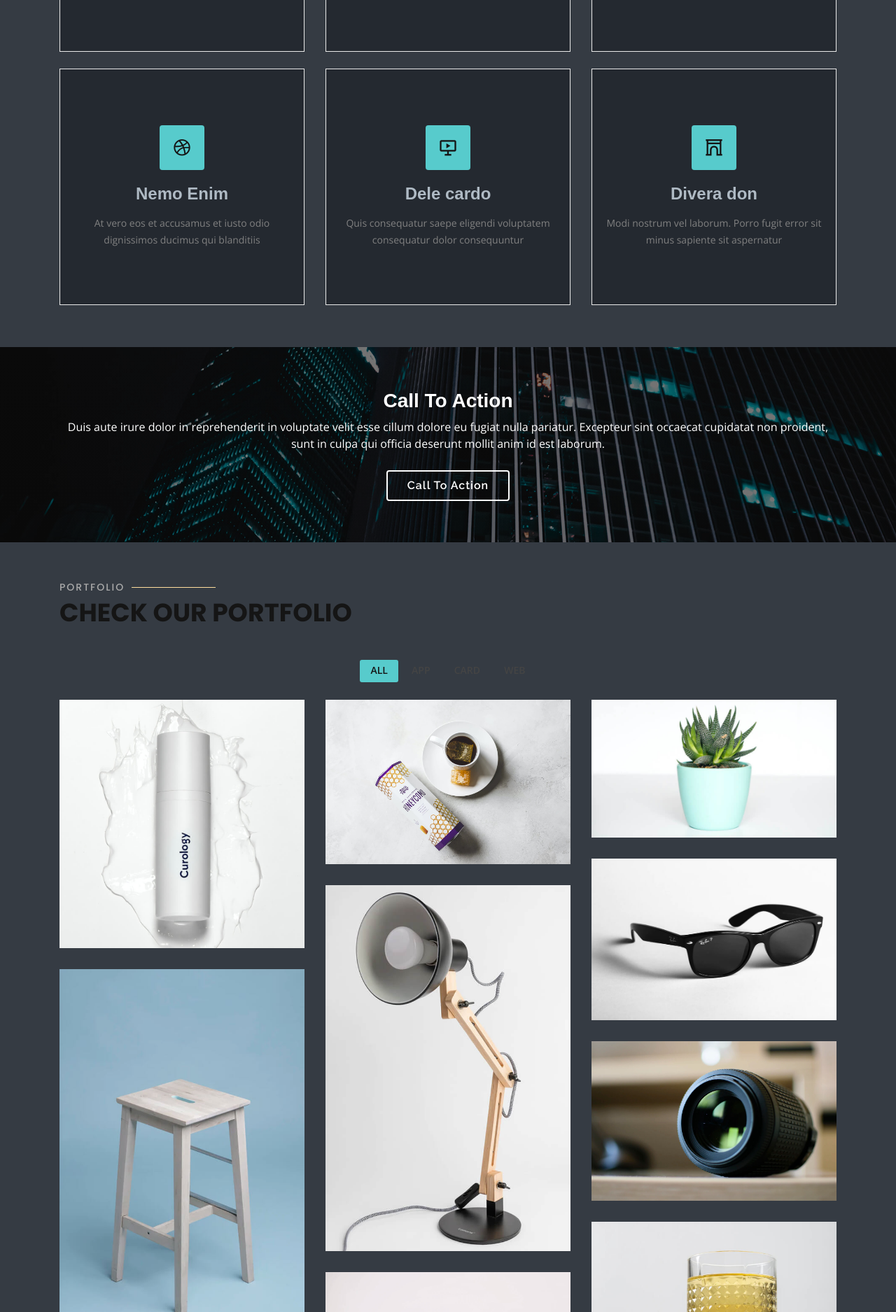
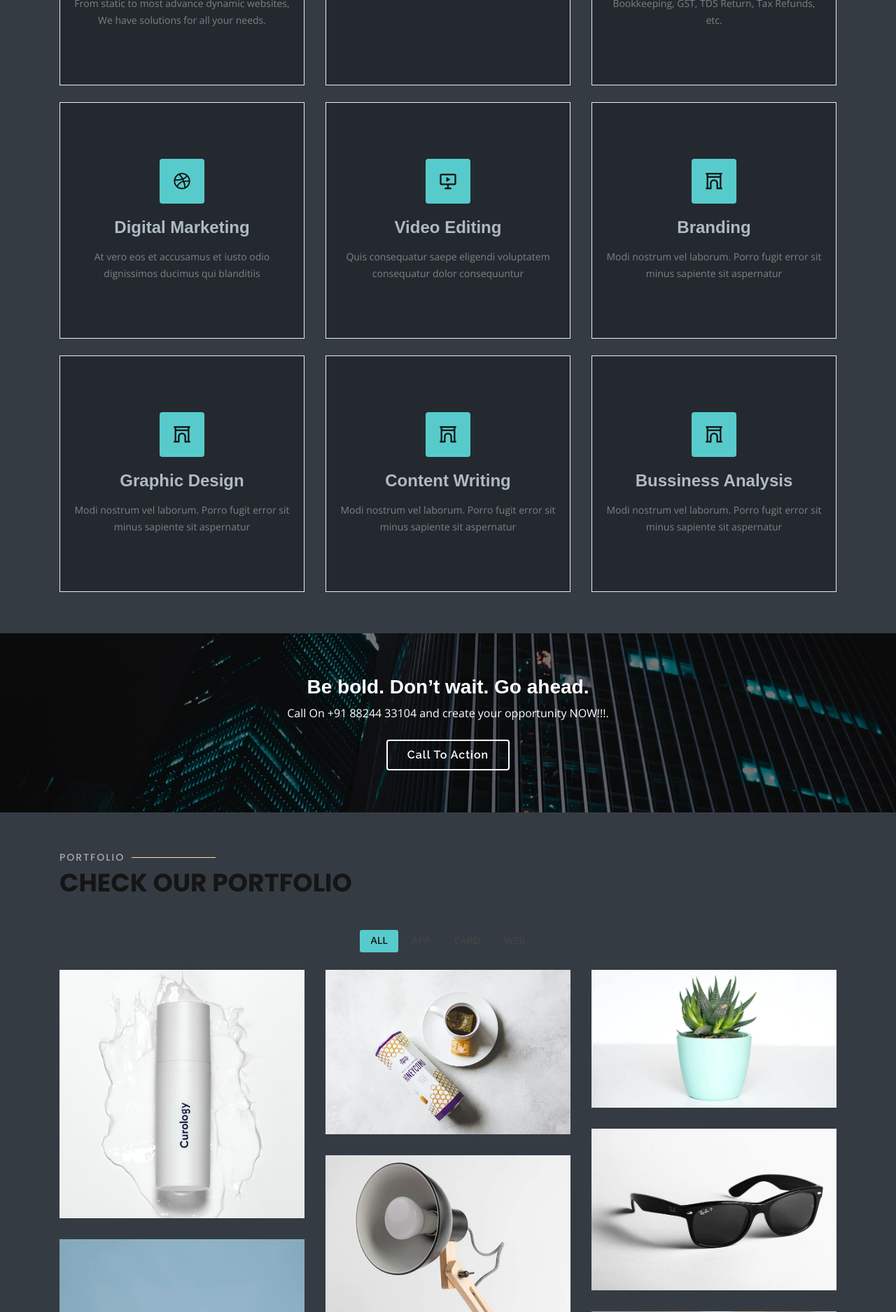
Before and after one commit to Dkgiri619/Final, a Django app: page / in a window 1280 px wide. Shown: the part 2448-4323 px from the top of the page at 70% size. Run offline with Django 3.2, Linux system fonts and the light colour scheme; some libraries are stand-ins or nearby versions.

Commit message:
home almost done

```diff
--- a/templates/index.html
+++ b/templates/index.html
@@ -115,12 +115,12 @@
 
                <i class="bx bx-receipt"></i>
 
-              <h4>innovative & creative approach</h4>
+               <h4>Innovative & Creative Approach</h4>
                <p>We have designed a comprehensive approach, which is aligned to the needs of our clien</p>
              </div>
              <div class="icon-box mt-5" data-aos="zoom-in" data-aos-delay="150">
                <i class="bx bx-cube-alt"></i>
-              <h4>Readily available</h4>
+               <h4>Readily Available</h4>
                <p>Whether it is a client in need or else a student in distress we are always available like a back-bone
              to our connections in the thickest and thins of any situation.</p>
              </div>
@@ -131,7 +131,7 @@
              </div> -->
              <div class="icon-box mt-5" data-aos="zoom-in" data-aos-delay="150">
                <i class="bx bx-shield"></i>
-              <h4>relationship-oriented</h4>
+               <h4>Relationship-Oriented</h4>
                                <p>We believe in growing stronger and moving forward with our community with each higher step that
                we take towards our mutual goals.</p>
              </div>
@@ -155,14 +155,14 @@
              <div class="icon-box">
                <div class="icon"><i class="bx bx-world"></i></div>
                <h4><a href="">Web Development</a></h4>
-              <p>Voluptatum deleniti atque corrupti quos dolores et quas molestias excepturi</p>
+               <p><p>We are pioneer in developing SEO Websites, Website Designing, and Website maintainence. From static to most advance dynamic websites, We have solutions for all your needs.</p></p>
              </div>
            </div>
 
            <div class="col-lg-4 col-md-6 d-flex align-items-stretch mt-4 mt-md-0" data-aos="zoom-in" data-aos-delay="200">
              <div class="icon-box">
-              <div class="icon"><i class="bx bx-file"></i></div>
-              <h4><a href="">Sed ut perspiciatis</a></h4>
+               <div class="icon"> <img src="{% static 'assets/img/icon30.png' %}" alt=""> </div>
+               <h4><a href="">App Development</a></h4>
                <p>Duis aute irure dolor in reprehenderit in voluptate velit esse cillum dolore</p>
              </div>
            </div>
@@ -170,15 +170,15 @@
            <div class="col-lg-4 col-md-6 d-flex align-items-stretch mt-4 mt-lg-0" data-aos="zoom-in" data-aos-delay="300">
              <div class="icon-box">
                <div class="icon"><i class="bx bx-tachometer"></i></div>
-              <h4><a href="">Magni Dolores</a></h4>
-              <p>Excepteur sint occaecat cupidatat non proident, sunt in culpa qui officia</p>
+               <h4><a href="">Tax Consultancy</a></h4>
+               <p>We, at Lance India offer a full range of accounting and Tax related services. like Bookkeeping, GST, TDS Return, Tax Refunds, etc. </p>
              </div>
            </div>
 
            <div class="col-lg-4 col-md-6 d-flex align-items-stretch mt-4" data-aos="zoom-in" data-aos-delay="100">
              <div class="icon-box">
                <div class="icon"><i class="bx bxl-dribbble" ></i></div>
-              <h4><a href="">Nemo Enim</a></h4>
+               <h4><a href="">Digital Marketing</a></h4>
                <p>At vero eos et accusamus et iusto odio dignissimos ducimus qui blanditiis</p>
              </div>
            </div>
@@ -186,7 +186,7 @@
            <div class="col-lg-4 col-md-6 d-flex align-items-stretch mt-4" data-aos="zoom-in" data-aos-delay="200">
              <div class="icon-box">
                <div class="icon"><i class="bx bx-slideshow"></i></div>
-              <h4><a href="">Dele cardo</a></h4>
+               <h4><a href="">Video Editing</a></h4>
                <p>Quis consequatur saepe eligendi voluptatem consequatur dolor consequuntur</p>
              </div>
            </div>
@@ -194,7 +194,28 @@
            <div class="col-lg-4 col-md-6 d-flex align-items-stretch mt-4" data-aos="zoom-in" data-aos-delay="300">
              <div class="icon-box">
                <div class="icon"><i class="bx bx-arch"></i></div>
-              <h4><a href="">Divera don</a></h4>
+               <h4><a href="">Branding</a></h4>
+               <p>Modi nostrum vel laborum. Porro fugit error sit minus sapiente sit aspernatur</p>
+             </div>
+           </div>
+           <div class="col-lg-4 col-md-6 d-flex align-items-stretch mt-4" data-aos="zoom-in" data-aos-delay="300">
+             <div class="icon-box">
+               <div class="icon"><i class="bx bx-arch"></i></div>
+               <h4><a href="">Graphic Design</a></h4>
+               <p>Modi nostrum vel laborum. Porro fugit error sit minus sapiente sit aspernatur</p>
+             </div>
+           </div>
+           <div class="col-lg-4 col-md-6 d-flex align-items-stretch mt-4" data-aos="zoom-in" data-aos-delay="300">
+             <div class="icon-box">
+               <div class="icon"><i class="bx bx-arch"></i></div>
+               <h4><a href="">Content Writing</a></h4>
+               <p>Modi nostrum vel laborum. Porro fugit error sit minus sapiente sit aspernatur</p>
+             </div>
+           </div>
+           <div class="col-lg-4 col-md-6 d-flex align-items-stretch mt-4" data-aos="zoom-in" data-aos-delay="300">
+             <div class="icon-box">
+               <div class="icon"><i class="bx bx-arch"></i></div>
+               <h4><a href="">Bussiness Analysis </a></h4>
                <p>Modi nostrum vel laborum. Porro fugit error sit minus sapiente sit aspernatur</p>
              </div>
            </div>
@@ -209,9 +230,9 @@
        <div class="container" data-aos="zoom-in">
 
          <div class="text-center">
-          <h3>Call To Action</h3>
-          <p> Duis aute irure dolor in reprehenderit in voluptate velit esse cillum dolore eu fugiat nulla pariatur. Excepteur sint occaecat cupidatat non proident, sunt in culpa qui officia deserunt mollit anim id est laborum.</p>
-          <a class="cta-btn" href="#">Call To Action</a>
+           <h3>Be bold. Don’t wait. Go ahead.</h3>
+           <p> Call On +91 88244 33104 and create your opportunity NOW!!!.</p>
+           <a class="cta-btn" href="tel:+918824433104">Call To Action</a>
          </div>
 
        </div>
@@ -371,57 +392,112 @@
      </section><!-- End Portfolio Section -->
 
      <!-- ======= Counts Section ======= -->
-    <section id="counts" class="counts">
-      <div class="container" data-aos="fade-up">
-
-        <div class="row no-gutters">
-          <div class="image col-xl-5 d-flex align-items-stretch justify-content-center justify-content-lg-start" data-aos="fade-right" data-aos-delay="100"></div>
-          <div class="col-xl-7 pl-0 pl-lg-5 pr-lg-1 d-flex align-items-stretch" data-aos="fade-left" data-aos-delay="100">
-            <div class="content d-flex flex-column justify-content-center">
-              <h3>Voluptatem dignissimos provident quasi</h3>
+   <!-- End Counts Section -->
+   <section class="blog-area section-gap">
+     <div class="container">
+ 	<div class="row">
+         <!-- Boxes de Acoes -->
+     	<div class="col-xs-12 col-sm-6 col-lg-4">
+ 			<div class="box">
+ 				<div class="icon">
+ 					<div class="image"> <img src="" alt=""> </div>
+ 					<div class="info">
+             <br>
+ 						<h3 class="title">Affordable Packages</h3>
  						<p>
-                Lorem ipsum dolor sit amet, consectetur adipiscing elit, sed do eiusmod tempor incididunt ut labore et dolore magna aliqua. Duis aute irure dolor in reprehenderit
+ 					We understand that every customer is different and we take this into account when each new customer comes on board, tailor making our packages where necessary to suit your needs. Our prices are affordable and our work is always carried out to a high quality standard.
  						</p>
-              <div class="row">
-                <div class="col-md-6 d-md-flex align-items-md-stretch">
-                  <div class="count-box">
-                    <i class="icofont-simple-smile"></i>
-                    <span data-toggle="counter-up">65</span>
-                    <p><strong>Happy Clients</strong> consequuntur voluptas nostrum aliquid ipsam architecto ut.</p>
+ 						<div class="more">
+ 							<a href="tel:+918824433104" title="Title Link">
+ 								Know More <i class="fa fa-angle-double-right"></i>
+ 							</a>
+ 						</div>
+ 					</div>
+ 				</div>
+ 				<div class="space"></div>
  			</div>
  		</div>
 
-                <div class="col-md-6 d-md-flex align-items-md-stretch">
-                  <div class="count-box">
-                    <i class="icofont-document-folder"></i>
-                    <span data-toggle="counter-up">85</span>
-                    <p><strong>Projects</strong> adipisci atque cum quia aspernatur totam laudantium et quia dere tan</p>
+         <div class="col-xs-12 col-sm-6 col-lg-4">
+ 			<div class="box">
+ 				<div class="icon">
+ 					<div class="image"><i class="fa fa-flag"></i></div>
+ 					<div class="info"><br>
+ 						<h3 class="title">100% Satisfaction Guarenteed</h3>
+     					<p>We want you to be completely satisfied with our services. We will do whatever it takes to make you happy. No hassles, no problems.</p><br><br><br>
+ 						<div class="more">
+ 							<a href="tel:+918824433104" title="Title Link">
+ 								Know More <i class="fa fa-angle-double-right"></i>
+ 							</a>
+ 						</div>
+ 					</div>
+ 				</div>
+ 				<div class="space"></div>
  			</div>
  		</div>
 
-                <div class="col-md-6 d-md-flex align-items-md-stretch">
-                  <div class="count-box">
-                    <i class="icofont-clock-time"></i>
-                    <span data-toggle="counter-up">12</span>
-                    <p><strong>Years of experience</strong> aut commodi quaerat modi aliquam nam ducimus aut voluptate non vel</p>
+         <div class="col-xs-12 col-sm-6 col-lg-4">
+ 			<div class="box">
+ 				<div class="icon">
+ 					<div class="image"><i class="fa fa-desktop"></i></div>
+ 					<div class="info"><br>
+ 						<h3 class="title">Quick Response</h3>
+     					<p>The phrase “time is money” is as true today as it has always been.We know how valuable your time is and that when you have an idea or question you need to hear from us. We will respond to all requests, queries or actions each and every time.</p><br>
+ 						<div class="more">
+ 							<a href="tel:+918824433104" title="Title Link">
+ 								Know More <i class="fa fa-angle-double-right"></i>
+ 							</a>
+ 						</div>
+ 					</div>
+ 				</div>
+ 				<div class="space"></div>
+ 			</div>
+ 		</div>
+ 		<!-- /Boxes de Acoes -->
+ 	</div>
+ </div>
+      <!-- <div class="container">
+        <div class="row">
+          <div class="col-lg-12">
+            <div class="main_title">
+              <p class="top_text">Our Service <span></span></p>
+              <h2>Why Choose Us? </h2>
+            </div>
           </div>
         </div>
 
-                <div class="col-md-6 d-md-flex align-items-md-stretch">
-                  <div class="count-box">
-                    <i class="icofont-award"></i>
-                    <span data-toggle="counter-up">15</span>
-                    <p><strong>Awards</strong> rerum asperiores dolor alias quo reprehenderit eum et nemo pad der</p>
+        <div class="row">
+          <div class="col-lg-4 col-md-6 mb-4 mb-lg-0">
+            <div class="service_item">
+              <img src="{% static 'img/services/affordable.png' %}" alt="">
+              <h4>Affordable Packages</h4>
+              <p>We understand that every customer is different and we take this into account when each new customer comes on board, tailor making our packages where necessary to suit your needs. Our prices are affordable and our work is always carried out to a high quality standard.</p>
+
+              <a href="#" class="primary_btn2 mt-35">Learn More</a>
+            </div>
+          </div>
+
+          <div class="col-lg-4 col-md-6 mb-4 mb-lg-0">
+            <div class="service_item">
+              <img src="assets/img/satisfied.png" alt="">
+              <h4>100% Satisfaction Guarenteed</h4>
+              <p>We want you to be completely satisfied with our services. We will do whatever it takes to make you happy. No hassles, no problems.</p><br>
+
+              <a href="#" class="primary_btn2 mt-35">Learn More</a>
+            </div>
+          </div>
+
+          <div class="col-lg-4 col-md-6 mb-4 mb-lg-0">
+            <div class="service_item">
+              <img src="{% static 'img/services/time3.png' %}" alt="">
+              <h4>Quick Response</h4>
+              <p>The phrase “time is money” is as true today as it has always been.We know how valuable your time is and that when you have an idea or question you need to hear from us. We will respond to all requests, queries or actions each and every time.</p>
+              <a href="#" class="primary_btn2 mt-35">Learn More</a>
             </div>
           </div>
         </div>
-            </div><!-- End .content-->
-          </div>
-        </div>
-
-      </div>
-    </section><!-- End Counts Section -->
-
+      </div> -->
+    </section>
      <!-- ======= Testimonials Section ======= -->
      <section id="testimonials" class="testimonials">
        <div class="container" data-aos="zoom-in">
@@ -489,7 +565,7 @@
      </section><!-- End Testimonials Section -->
 
      <!-- ======= Team Section ======= -->
-    <section id="team" class="team">
+     <!-- <section id="team" class="team">
        <div class="container" data-aos="fade-up">
 
          <div class="section-title">
@@ -502,7 +578,7 @@
            <div class="col-lg-3 col-md-6 d-flex align-items-stretch">
              <div class="member" data-aos="fade-up" data-aos-delay="100">
                <div class="member-img">
-                <img src="{% static 'assets/img/team/team-1.jpg' %}" class="img-fluid" alt="">
+                 <img src="assets/img/team/team-1.jpg" class="img-fluid" alt="">
                  <div class="social">
                    <a href=""><i class="icofont-twitter"></i></a>
                    <a href=""><i class="icofont-facebook"></i></a>
@@ -520,7 +596,7 @@
            <div class="col-lg-3 col-md-6 d-flex align-items-stretch">
              <div class="member" data-aos="fade-up" data-aos-delay="200">
                <div class="member-img">
-                <img src="{% static 'assets/img/team/team-2.jpg' %}" class="img-fluid" alt="">
+                 <img src="assets/img/team/team-2.jpg" class="img-fluid" alt="">
                  <div class="social">
                    <a href=""><i class="icofont-twitter"></i></a>
                    <a href=""><i class="icofont-facebook"></i></a>
@@ -538,7 +614,7 @@
            <div class="col-lg-3 col-md-6 d-flex align-items-stretch">
              <div class="member" data-aos="fade-up" data-aos-delay="300">
                <div class="member-img">
-                <img src="{% static 'assets/img/team/team-3.jpg' %}" class="img-fluid" alt="">
+                 <img src="assets/img/team/team-3.jpg" class="img-fluid" alt="">
                  <div class="social">
                    <a href=""><i class="icofont-twitter"></i></a>
                    <a href=""><i class="icofont-facebook"></i></a>
@@ -556,7 +632,7 @@
            <div class="col-lg-3 col-md-6 d-flex align-items-stretch">
              <div class="member" data-aos="fade-up" data-aos-delay="400">
                <div class="member-img">
-                <img src="{% static 'assets/img/team/team-4.jpg' %}" class="img-fluid" alt="">
+                 <img src="assets/img/team/team-4.jpg" class="img-fluid" alt="">
                  <div class="social">
                    <a href=""><i class="icofont-twitter"></i></a>
                    <a href=""><i class="icofont-facebook"></i></a>
@@ -574,7 +650,7 @@
          </div>
 
        </div>
-    </section><!-- End Team Section -->
+     </section><!-- End Team Section --> -->
 
      <!-- ======= Contact Section ======= -->
      <section id="contact" class="contact">
@@ -596,19 +672,20 @@
                <div class="address">
                  <i class="icofont-google-map"></i>
                  <h4>Location:</h4>
-                <p>A108 Adam Street, New York, NY 535022</p>
+                 <p>Corporate - BD110, Action Area-1, Newtown, Kolkata-7000156</p><br>
+                 <p>Registered - Stadium Road, Madhunbani, Bihar- 847211</p>
                </div>
 
                <div class="email">
                  <i class="icofont-envelope"></i>
                  <h4>Email:</h4>
-                <p>info@example.com</p>
+                 <p>work4lanceindia@gmail.com.com</p>
                </div>
 
                <div class="phone">
                  <i class="icofont-phone"></i>
-                <h4>Call:</h4>
-                <p>+1 5589 55488 55s</p>
+                 <h4>Call/Whats App:</h4>
+                 <p>+91 88244 33104</p>
                </div>
 
              </div>
```
Also changed, not shown: static/assets/css/style.css (+23 -9 lines). Lines whose indentation alone changed are shown as unchanged.
